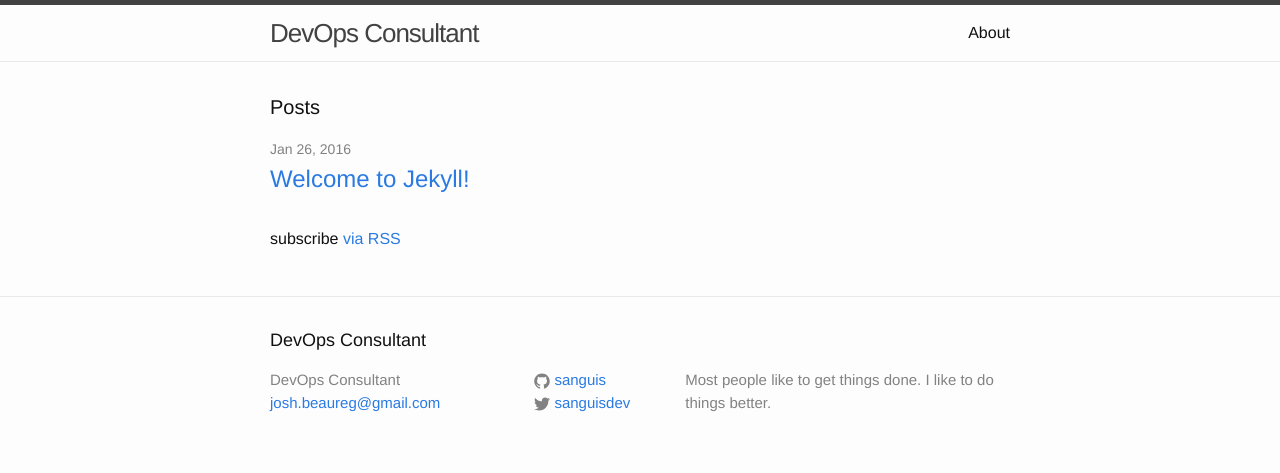
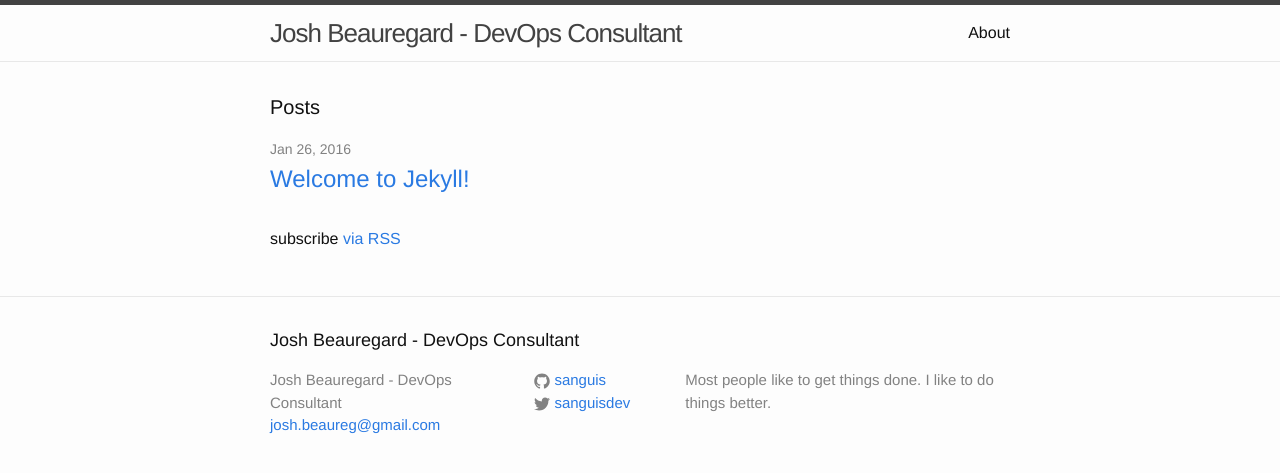
Before and after one commit to sanguis/sanguis.github.io, a Jekyll site: the page built from index.html, in a window 1280 px wide. Shown: the top 473 px of the page. Built offline with Jekyll 4.4.1, drawn with Linux system fonts in a browser that asks for light colours.

Commit message:
FIX. fix title

```diff
--- a/_config.yml
+++ b/_config.yml
@@ -1,5 +1,5 @@
 # Site settings
-title: DevOps Consultant
+title: Josh Beauregard - DevOps Consultant
 email: josh.beaureg@gmail.com
 description: > # this means to ignore newlines until "baseurl:"
   Most people like to get things done. I like to do things better.
```
